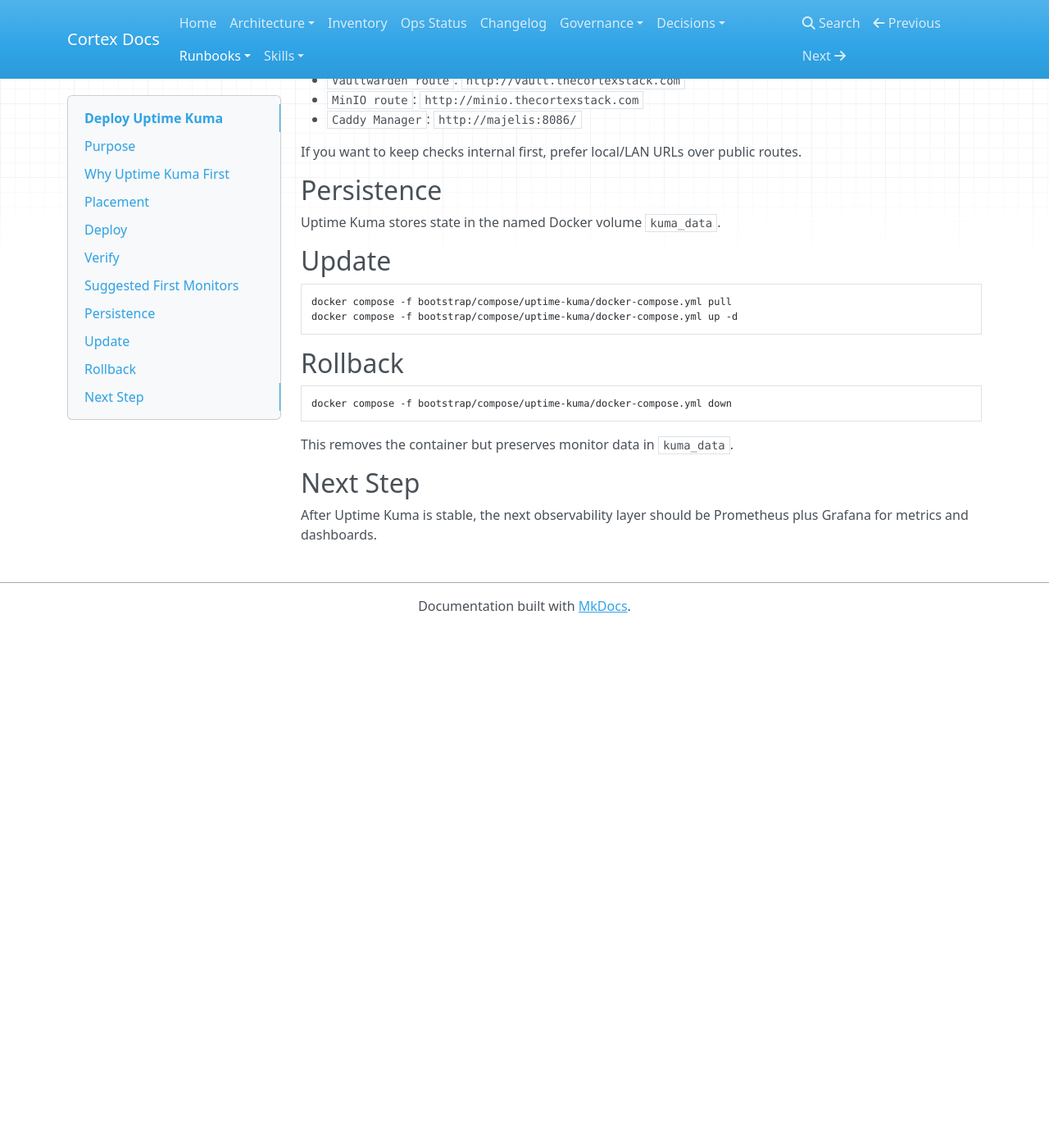
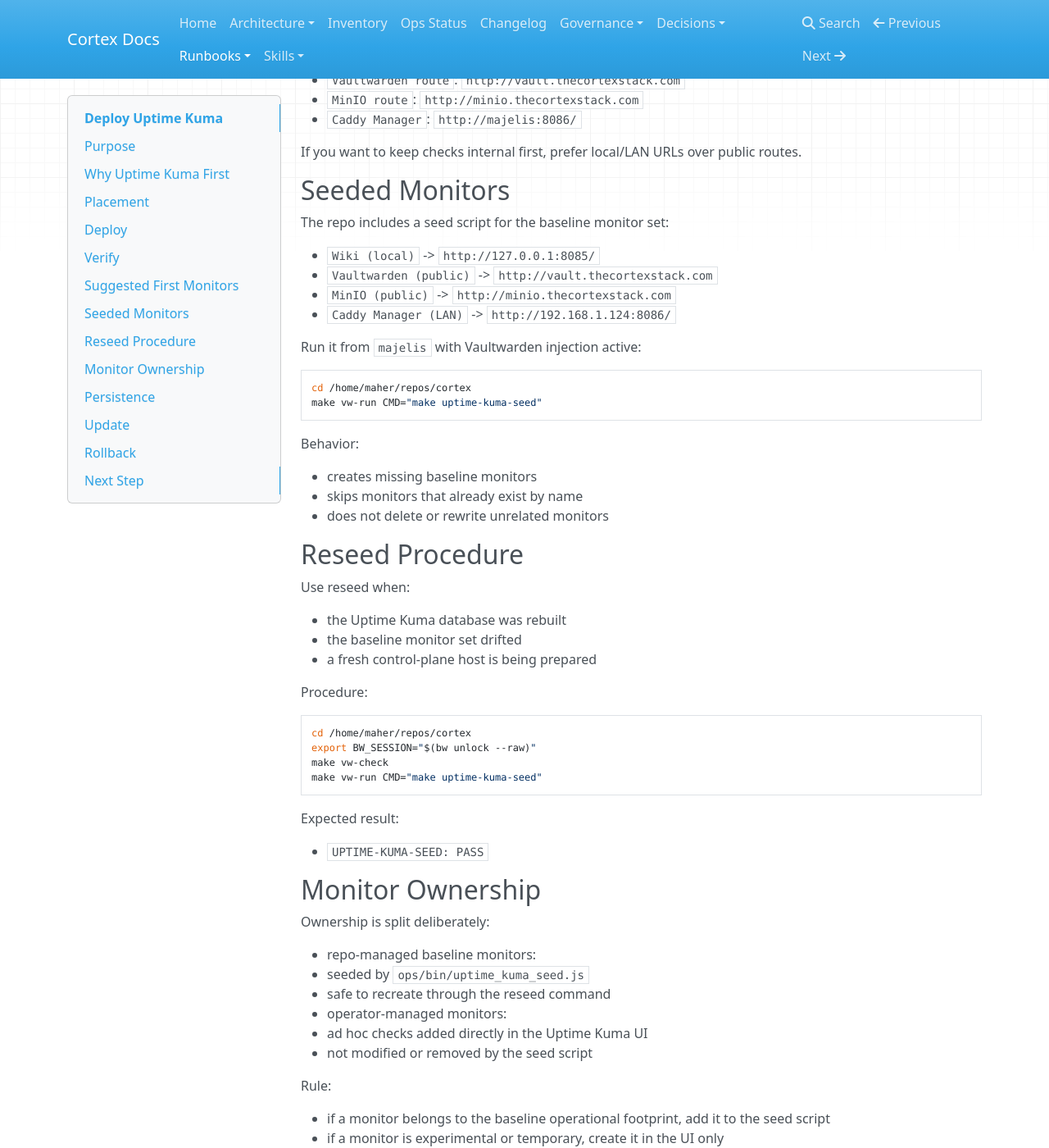
Before and after one commit to msm028/Cortex, an MkDocs documentation site: the page built from docs/runbooks/deploy-uptime-kuma.md, in a window 1280 px wide and 1400 px high, scrolled down 1012 px. Shown: the whole window at 82% size. Built offline with MkDocs 1.6.1, drawn with Linux system fonts in a browser that asks for light colours; nearby versions of some CDN libraries; before the commit the page ends 1779 px from its top, so only the background shows below that.

Commit message:
docs: add uptime kuma reseed and monitor ownership runbook

````diff
--- a/docs/runbooks/deploy-uptime-kuma.md
+++ b/docs/runbooks/deploy-uptime-kuma.md
@@ -50,6 +50,65 @@
 
 If you want to keep checks internal first, prefer local/LAN URLs over public routes.
 
+## Seeded Monitors
+
+The repo includes a seed script for the baseline monitor set:
+
+- `Wiki (local)` -> `http://127.0.0.1:8085/`
+- `Vaultwarden (public)` -> `http://vault.thecortexstack.com`
+- `MinIO (public)` -> `http://minio.thecortexstack.com`
+- `Caddy Manager (LAN)` -> `http://192.168.1.124:8086/`
+
+Run it from `majelis` with Vaultwarden injection active:
+
+```bash
+cd /home/maher/repos/cortex
+make vw-run CMD="make uptime-kuma-seed"
+```
+
+Behavior:
+
+- creates missing baseline monitors
+- skips monitors that already exist by name
+- does not delete or rewrite unrelated monitors
+
+## Reseed Procedure
+
+Use reseed when:
+
+- the Uptime Kuma database was rebuilt
+- the baseline monitor set drifted
+- a fresh control-plane host is being prepared
+
+Procedure:
+
+```bash
+cd /home/maher/repos/cortex
+export BW_SESSION="$(bw unlock --raw)"
+make vw-check
+make vw-run CMD="make uptime-kuma-seed"
+```
+
+Expected result:
+
+- `UPTIME-KUMA-SEED: PASS`
+
+## Monitor Ownership
+
+Ownership is split deliberately:
+
+- repo-managed baseline monitors:
+  - seeded by `ops/bin/uptime_kuma_seed.js`
+  - safe to recreate through the reseed command
+- operator-managed monitors:
+  - ad hoc checks added directly in the Uptime Kuma UI
+  - not modified or removed by the seed script
+
+Rule:
+
+- if a monitor belongs to the baseline operational footprint, add it to the seed script
+- if a monitor is experimental or temporary, create it in the UI only
+
 ## Persistence
 
 Uptime Kuma stores state in the named Docker volume `kuma_data`.
````
